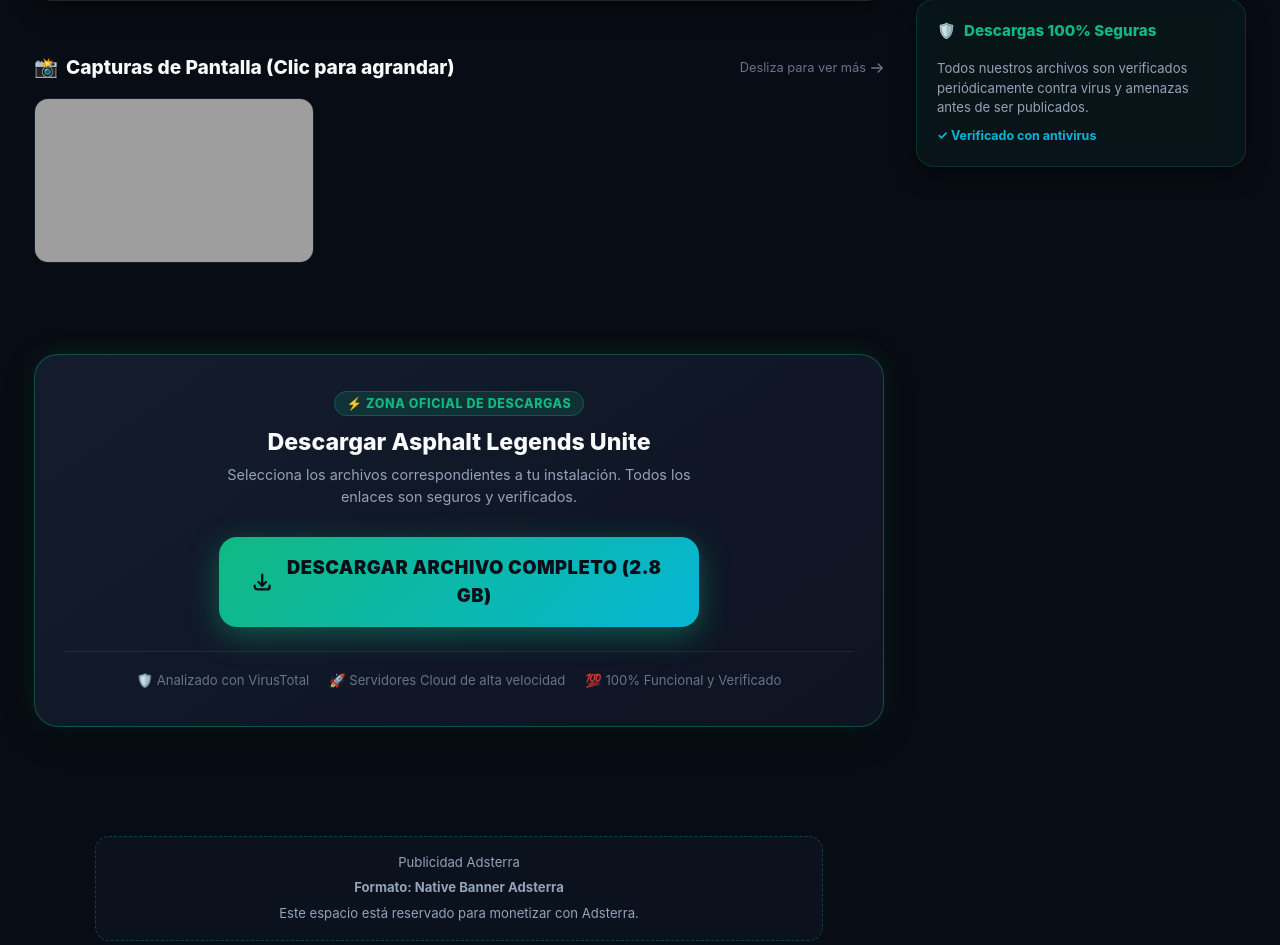
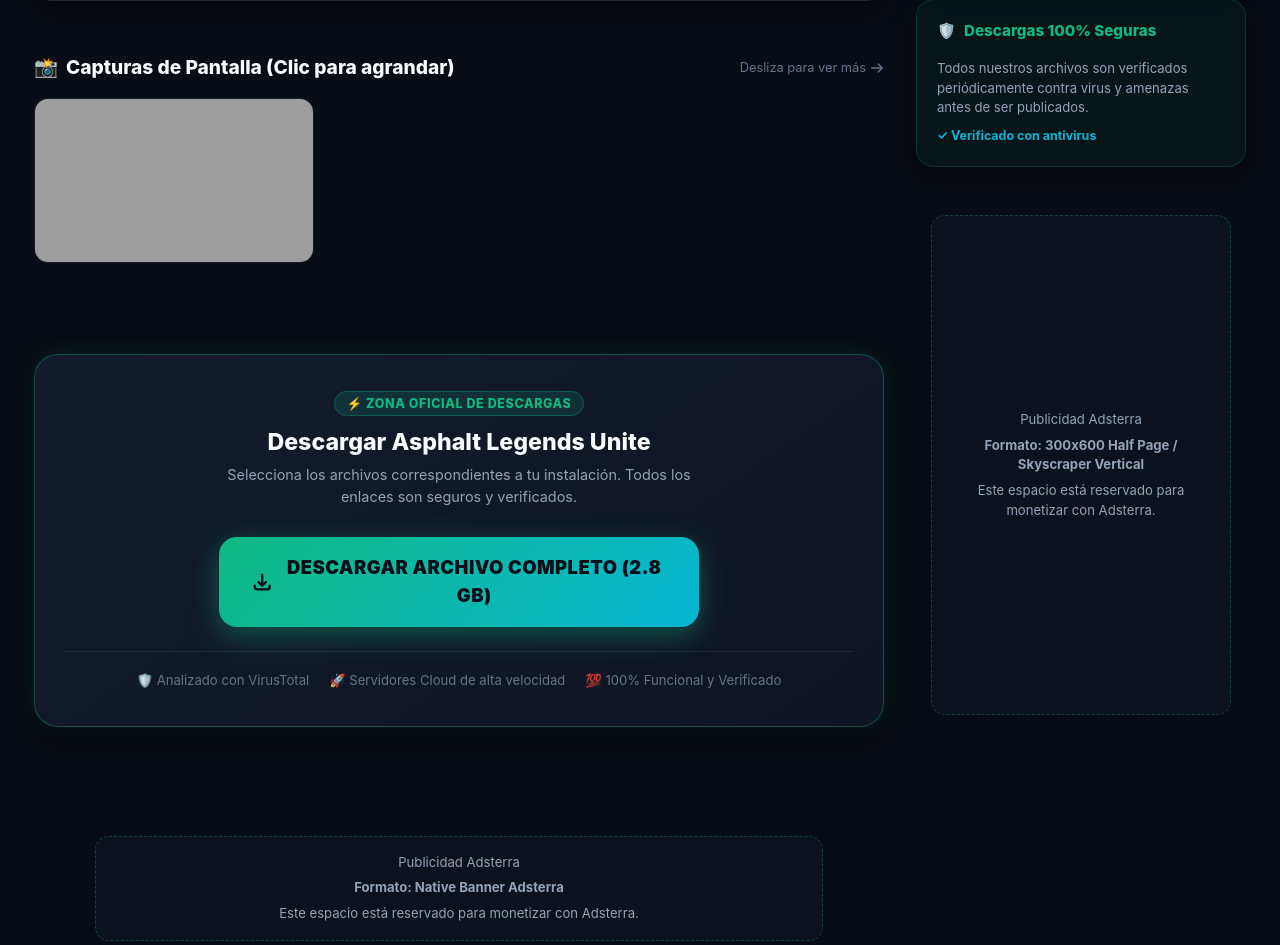
Before and after one commit to JulianDvd1/apkvision-games, a Node server app: page /juego/asphalt-9-legends in a window 1280 px wide. Shown: the part 1722-2667 px from the top of the page. Run offline with Node 20, Linux system fonts and the light colour scheme; grey boxes are pictures that could not be loaded.

Commit message:
Add 300x600 skyscraper vertical ad slot in right sidebar to eliminate empty space

```diff
--- a/data/ads-config.json
+++ b/data/ads-config.json
@@ -23,6 +23,11 @@
       "format": "300x250 Medium Rectangle",
       "code": "<!-- Pega aquí el banner de Adsterra 300x250 para la ficha del juego -->"
     },
+    "sidebarSticky": {
+      "enabled": true,
+      "format": "300x600 Half Page / Skyscraper Vertical",
+      "code": "<!-- Pega aquí el banner vertical 300x600 de Adsterra para el lateral derecho -->"
+    },
     "downloadPageBanner": {
       "enabled": true,
       "format": "728x90 o 300x250",
--- a/public/css/style.css
+++ b/public/css/style.css
@@ -877,6 +877,11 @@ img {
   min-height: 250px;
 }
 
+.ad-placeholder.size-300x600 {
+  max-width: 300px;
+  min-height: 500px;
+}
+
 /* ================= FICHA DE DETALLE DEL JUEGO ================= */
 .game-detail-header {
   position: relative;
--- a/server.js
+++ b/server.js
@@ -445,6 +445,15 @@ app.post(`${ADMIN_PATH}/ads/guardar`, requireAdminAuth, (req, res) => {
     currentAds.slots.gameDetailTop.enabled = body.gameDetailTop_enabled === 'on';
     currentAds.slots.gameDetailTop.code = body.gameDetailTop_code || '';
   }
+  if (!currentAds.slots.sidebarSticky) {
+    currentAds.slots.sidebarSticky = {
+      enabled: true,
+      format: "300x600 Half Page / Skyscraper Vertical",
+      code: ""
+    };
+  }
+  currentAds.slots.sidebarSticky.enabled = body.sidebarSticky_enabled === 'on';
+  currentAds.slots.sidebarSticky.code = body.sidebarSticky_code || '';
   if (currentAds.slots.downloadPageBanner) {
     currentAds.slots.downloadPageBanner.enabled = body.downloadPageBanner_enabled === 'on';
     currentAds.slots.downloadPageBanner.code = body.downloadPageBanner_code || '';
--- a/views/game.ejs
+++ b/views/game.ejs
@@ -288,6 +288,13 @@
       </div>
     </div>
 
+    <!-- Anuncio Vertical Largo 300x600 Half Page / Skyscraper (Llena el espacio derecho) -->
+    <%- include('partials/ad-slot', {
+      slot: adsConfig.slots.sidebarSticky,
+      sizeClass: 'size-300x600',
+      customClass: 'sidebar-skyscraper-ad'
+    }) %>
+
   </aside>
 
 </div>
```
Also changed, not shown: views/admin-dashboard.ejs (+9 -0 lines).
